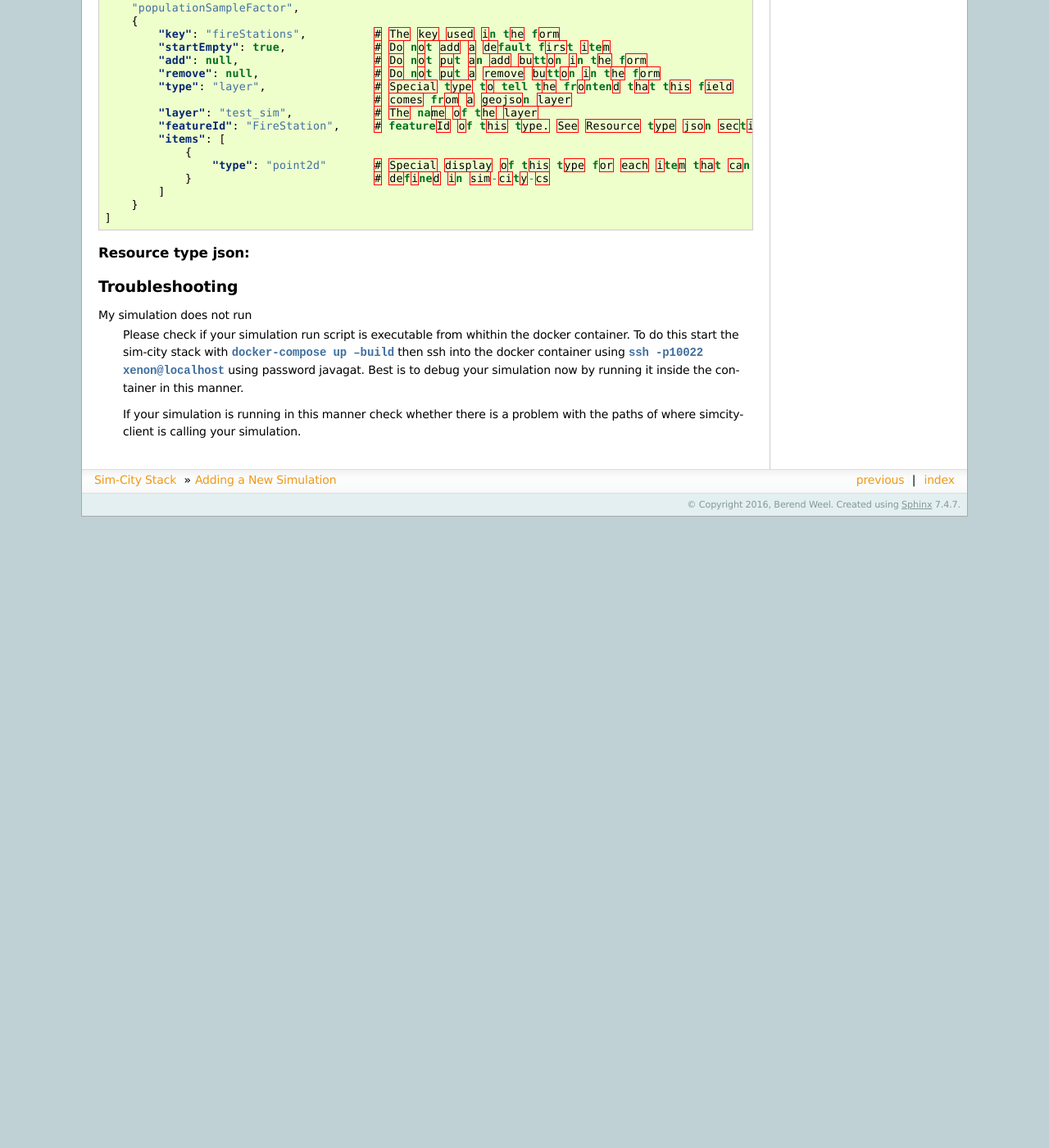
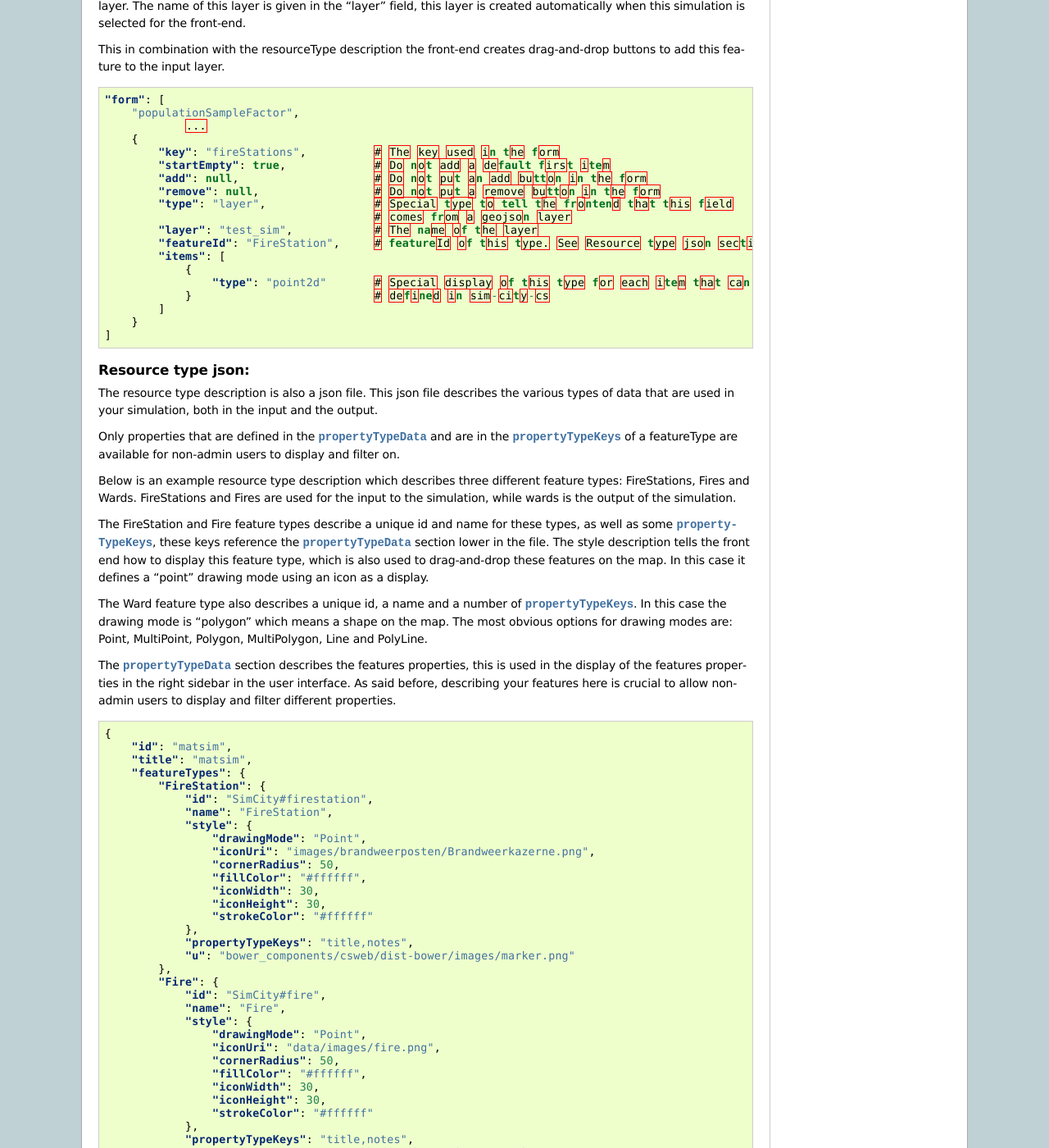
Before and after one commit to ReGIS-org/regis-stack, a Sphinx documentation site: the page built from docs/NewSimulation.rst, in a window 1280 px wide and 1400 px high, scrolled down 3252 px. Shown: the whole window at 82% size. Built offline with Sphinx 7.4.7, drawn with Linux system fonts in a browser that asks for light colours; before the commit the page ends 3882 px from its top, so only the background shows below that; some of the changed text lies outside the part shown.

Commit message:
Added description for resource types

```diff
--- a/docs/NewSimulation.rst
+++ b/docs/NewSimulation.rst
@@ -194,10 +194,18 @@ Below is an example. populationSampleFactor does not have any special configurat
 fireStations however is special, it has a number of configuration fields, both for the
 configuration of its display as well as to let the frontend know this is a geo-coordinate input.
 
+Most important here is that its type is "layer", this means the front-end expects this input to
+be given on a special layer. The name of this layer is given in the "layer" field, this layer is
+created automatically when this simulation is selected for the front-end.
+
+This in combination with the resourceType description the front-end creates drag-and-drop buttons
+to add this feature to the input layer.
+
 .. code:: json
 
     "form": [
         "populationSampleFactor",
+                ...
         {
             "key": "fireStations",          # The key used in the form
             "startEmpty": true,             # Do not add a default first item
@@ -219,6 +227,136 @@ configuration of its display as well as to let the frontend know this is a geo-c
 
 Resource type json:
 -------------------
+The resource type description is also a json file. This json file describes the various types of data that are used in your
+simulation, both in the input and the output.
+
+Only properties that are defined in the *propertyTypeData* and are in the *propertyTypeKeys* of a featureType are available
+for non-admin users to display and filter on.
+
+Below is an example resource type description which describes three different feature types: FireStations, Fires and Wards.
+FireStations and Fires are used for the input to the simulation, while wards is the output of the simulation.
+
+The FireStation and Fire feature types describe a unique id and name for these types, as well as some *propertyTypeKeys*,
+these keys reference the *propertyTypeData* section lower in the file.
+The style description tells the front end how to display this feature type, which is also used to drag-and-drop these
+features on the map. In this case it defines a "point" drawing mode using an icon as a display.
+
+The Ward feature type also describes a unique id, a name and a number of *propertyTypeKeys*. In this case the drawing
+mode is "polygon" which means a shape on the map. The most obvious options for drawing modes are: Point, MultiPoint, Polygon,
+MultiPolygon, Line and PolyLine.
+
+The *propertyTypeData* section describes the features properties, this is used in the display of the features properties
+in the right sidebar in the user interface. As said before, describing your features here is crucial to allow non-admin
+users to display and filter different properties.
+
+.. code:: json
+
+    {
+        "id": "matsim",
+        "title": "matsim",
+        "featureTypes": {
+            "FireStation": {
+                "id": "SimCity#firestation",
+                "name": "FireStation",
+                "style": {
+                    "drawingMode": "Point",
+                    "iconUri": "images/brandweerposten/Brandweerkazerne.png",
+                    "cornerRadius": 50,
+                    "fillColor": "#ffffff",
+                    "iconWidth": 30,
+                    "iconHeight": 30,
+                    "strokeColor": "#ffffff"
+                },
+                "propertyTypeKeys": "title,notes",
+                "u": "bower_components/csweb/dist-bower/images/marker.png"
+            },
+            "Fire": {
+                "id": "SimCity#fire",
+                "name": "Fire",
+                "style": {
+                    "drawingMode": "Point",
+                    "iconUri": "data/images/fire.png",
+                    "cornerRadius": 50,
+                    "fillColor": "#ffffff",
+                    "iconWidth": 30,
+                    "iconHeight": 30,
+                    "strokeColor": "#ffffff"
+                },
+                "propertyTypeKeys": "title,notes",
+                "u": "bower_components/csweb/dist-bower/images/marker.png"
+            },
+            "Ward": {
+                "id": "SimCity#Ward",
+                "name": "Ward",
+                "style": {
+                    "nameLabel": "ward_name",
+                    "drawingMode": "Polygon",
+                    "cornerRadius": 50,
+                    "fillColor": "#999999",
+                    "iconWidth": 30,
+                    "iconHeight": 30,
+                    "strokeColor": "#ffffff"
+                },
+                "propertyTypeKeys": "ward_name;ward_no;cmc_mc_nm;tot_p;first_responder;second_responder",
+                "u": "bower_components/csweb/dist-bower/images/marker.png"
+            }
+        },
+        "propertyTypeData": {
+            "ward_no": {
+                "label": "ward_no",
+                "type": "text",
+                "title": "Ward Number",
+                "visibleInCallOut": true,
+                "canEdit": false,
+                "isSearchable": true,
+                "section": "Metadata"
+            },
+            "ward_name": {
+                "label": "Name",
+                "type": "text",
+                "title": "Name",
+                "visibleInCallOut": true,
+                "canEdit": false,
+                "isSearchable": true,
+                "section": "Metadata"
+            },
+            "cmc_mc_nm": {
+                "label": "cmc_mc_nm",
+                "type": "number",
+                "title": "City Name",
+                "canEdit": false,
+                "isSearchable": true,
+                "visibleInCallOut": true,
+                "section": "Metadata"
+            },
+            "first_responder": {
+                "label": "first_responder",
+                "type": "number",
+                "title": "First Responder",
+                "canEdit": false,
+                "isSearchable": true,
+                "visibleInCallOut": true
+            },
+            "second_responder": {
+                "label": "second_responder",
+                "type": "number",
+                "title": "Second Responder",
+                "canEdit": false,
+                "isSearchable": true,
+                "visibleInCallOut": true
+            },
+            "tot_p": {
+                "label": "tot_p",
+                "type": "number",
+                "title": "Total Population",
+                "canEdit": false,
+                "isSearchable": true,
+                "visibleInCallOut": true
+            }
+        },
+        "isDynamic": false
+    }
+
 
 Troubleshooting
 ===============
```
